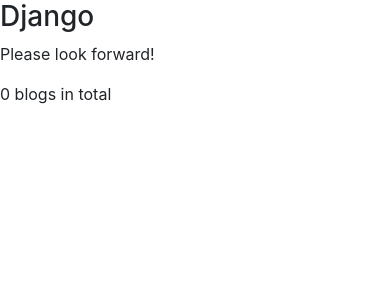
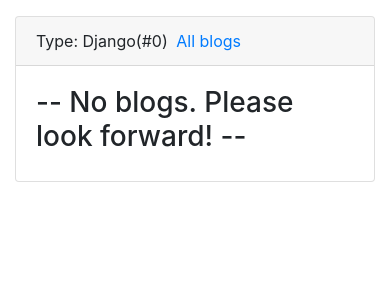
Before and after one commit to Weadysu/Myblog_Django, a Django app: page /blog/type/1 in a window 390 px wide. Shown: the part 56-356 px from the top of the page. Run offline with Django 3.2, Linux system fonts and the light colour scheme; data comes from the database, SQL or seed files in the repository; some libraries are stand-ins or nearby versions.

Commit message:
NO.12 of Django tutorial on Bilibili(Responsive design)

```diff
--- /dev/null
+++ b/blog/templates/blog/blog_list.html
@@ -0,0 +1,65 @@
+{% extends 'base.html' %}
+
+{# blog title #}
+{% block title %}
+Mysite
+{% endblock %}
+
+{% block header_extends %}
+<link rel="stylesheet" href="/static/css/blog.css">
+{% endblock %}
+
+{% block nav_blog_active %}
+active
+{% endblock %}
+
+{# blog content #}
+{% block content %}
+<div class="container-fluid">
+    <div class="row mt-3">
+        <div class="col-sm-8">
+            <div class="card">
+                <div class="card-header">
+                    {% block blog_list_title %}
+                    Blog List(#{{ blogs|length }})
+                    {% endblock %}
+                </div>
+                <div class="card-body">
+                    {% for blog in blogs %}
+                    <div class="blog">
+                        <h3><a href="{% url 'blog_detail' blog.pk %}">{{ blog.title }} </a></h3>
+                        <p class="blog-info">
+                            <i class="fas fa-tag mr-1"></i> <a class="mr-3" href="{% url 'blogs_with_type' blog.blog_type.pk %}">{{blog.blog_type}}</a>
+                            <i class="fas fa-clock mr-1"></i>{{blog.created_time|date:'m/d/Y'}}
+                        </p>
+                        <p>{{ blog.content|truncatechars:120 }}</p>
+                    </div>
+                    {% empty %}
+                    <div class="blog">
+                        <h3>-- No blogs. Please look forward! --</h3>
+                    </div>
+                    {% endfor %}
+                </div>
+            </div>
+        </div>
+        <div class="d-none d-sm-block col-sm-4">
+            <div class="card">
+                <div class="card-header">
+                    <h4>Blog Catalogue</h4>
+                </div>
+                <div class="card-body">
+                    <ul class="m-0 p-0 blog-type">
+                        {% for blog_type in blog_types %}
+                        <li>
+                            <a href="{% url 'blogs_with_type' blog_type.pk %}">{{ blog_type.type_name }}</a>
+                        </li>
+                        {% empty %}
+                        <li>No catalogue</li>
+                        {% endfor %}
+                    </ul>
+                </div>
+            </div>
+        </div>
+    </div>
+</div>
+{% endblock %}
--- /dev/null
+++ b/blog/templates/blog/blogs_with_type.html
@@ -0,0 +1,7 @@
+{% extends 'blog/blog_list.html' %}
+{% block title %}{{ blog_type.type_name }}{% endblock %}
+
+{% block blog_list_title %}
+    Type:&nbsp{{blog_type.type_name}}(#{{ blogs|length }})
+    <a class="pl-1" href="{% url 'blog_list' %}">All blogs</a>
+{% endblock %}
--- a/blog/views.py
+++ b/blog/views.py
@@ -6,6 +6,7 @@
 def blog_list(request):
     content = {}
     content['blogs'] = Blog.objects.all()
+    content['blog_types'] = BlogType.objects.all()
     return render(request, 'blog/blog_list.html', content)
 
 def blog_detail(request, blog_pk):
@@ -16,6 +17,7 @@
 def blogs_with_type(request, blog_type_pk):
     content = {}
     blog_type = get_object_or_404(BlogType, pk=blog_type_pk)
+    content['blog_type'] = blog_type
     content['blogs'] = Blog.objects.filter(blog_type=blog_type)
-    content['blog_type'] = blog_type
+    content['blog_types'] = BlogType.objects.all()
     return render(request, 'blog/blogs_with_type.html', content)
--- /dev/null
+++ b/static/css/blog.css
@@ -0,0 +1,21 @@
+ul.blog-type {
+    list-style-type: none;
+}
+
+div.blog:not(:last-child) {
+    border-bottom: 1px solid #eee;
+    margin-bottom: 1em;
+}
+
+div.blog p.blog-info {
+    margin-bottom: 0;
+}
+
+ul.blog-info-description {
+    list-style-type: none;
+}
+
+ul.blog-info-description li{
+    display: inline-block;
+    padding-right: 10px;
+}
--- a/templates/base.html
+++ b/templates/base.html
@@ -7,6 +7,8 @@
     <meta name="viewport" content="width=device-width, initial-scale=1.0">
     <meta http-equiv="X-UA-Compatible" content="ie=edge">
     <title>{% block title %}{% endblock %}</title>
+    <link rel="stylesheet" href="https://use.fontawesome.com/releases/v5.7.0/css/all.css"
+    integrity="sha384-lZN37f5QGtY3VHgisS14W3ExzMWZxybE1SJSEsQp9S+oqd12jhcu+A56Ebc1zFSJ" crossorigin="anonymous">
     <link rel="stylesheet" href="{% static 'bootstrap-4.4.1-dist/css/bootstrap.min.css' %}">
     {% block header_extends %}{% endblock %}
 </head>
--- a/templates/blog/blogs_with_type.html
+++ /dev/null
@@ -1,22 +0,0 @@
-{% extends 'base.html' %}
-
-{% block title %}
-    {{ blog_type.type_name }}
-{% endblock %}
-
-{% block nav_blog_active %}
-    active
-{% endblock %}
-
-{% block content %}
-    <h3>{{ blog_type.type_name }}</h3>
-    {% for blog in blogs %}
-    <a href="{% url 'blog_detail' blog.pk %}">
-        <h3>{{ blog.title }}</h3>
-    </a>
-    <p>{{ blog.content|truncatechars:30 }}</p>
-    {% empty %}
-    <p>Please look forward!</p>
-    {% endfor %}
-    <p>{{ blogs|length }} blogs in total</p>
-{% endblock %}
```
Also changed, not shown: blog/templates/blog/blog_detail.html (added, +25 -0 lines), templates/blog/blog_detail.html (deleted, +0 -19 lines), templates/blog/blog_list.html (deleted, +0 -23 lines).
